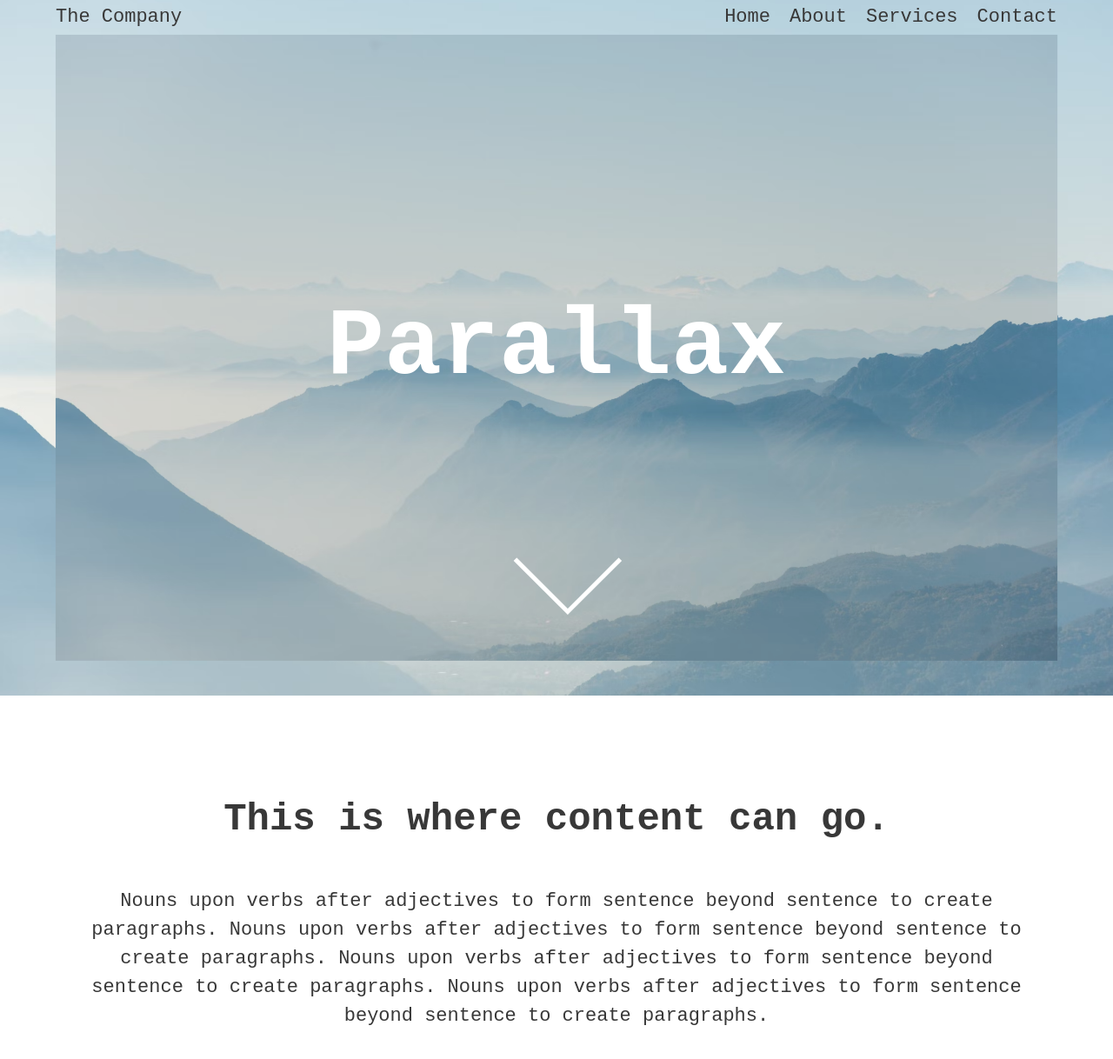
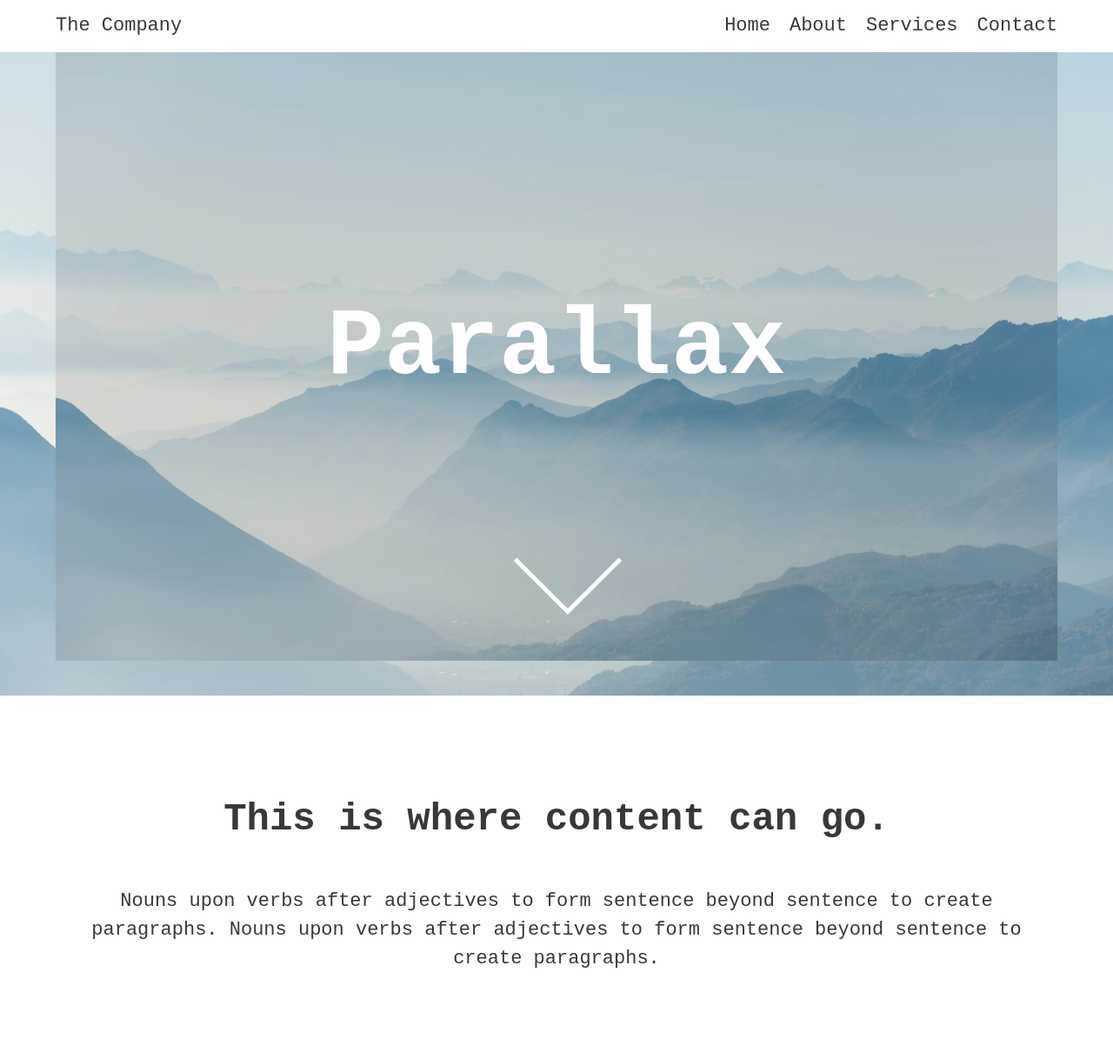
Before and after one commit to dnlaxe/scroll, a plain HTML site: page 03/index.html in a window 1280 px wide. Shown: the whole page at 87% size. Drawn offline with nearby package versions, Linux system fonts and the light colour scheme.

Commit message:
Fixed vh issues

```diff
--- a/03/index.html
+++ b/03/index.html
@@ -21,15 +21,9 @@
       box-sizing: border-box;
     }
 
-    body, html {
-      margin: 0;
-      padding: 0;
-    }
-
+    /* 💡 CHANGED: use min-height instead of height */
     html, body {
-      margin: 0;
-      padding: 0;
-      height: 200vh;
+      min-height: 100%;
       overflow-x: hidden;
     }
 
@@ -37,16 +31,17 @@
       scroll-behavior: smooth;
     }
 
+    /* 💡 CHANGED: dynamic height using --vh */
     .parallax-container {
       position: relative;
-      height: calc(var(--vh) * 100);
+      height: calc(var(--vh, 1vh) * 100);
       overflow: hidden;
     }
 
     .layer {
       position: absolute;
       width: 100%;
-      height: calc(var(--vh) * 100);
+      height: calc(var(--vh, 1vh) * 100); /* 💡 same here */
       top: 0;
       left: 0;
       will-change: transform;
@@ -74,7 +69,6 @@
     .foreground h1 {
       font-size: 5rem;
       color: var(--bg);
-      font-family: monospace;
       text-align: center;
     }
 
@@ -84,20 +78,22 @@
       display: flex;
       align-items: center;
       flex-direction: column;
-      height: calc(var(--vh) * 100);
+      height: calc(var(--vh, 1vh) * 100); /* 💡 changed from 100vh */
       text-align: center;
     }
 
+    /* 💡 CHANGED: fixed nav height instead of percentage */
     nav {
       display: flex;
       justify-content: space-between;
       position: fixed;
       z-index: 4;
       width: 100%;
-      height: 5%;
+      height: 60px;
       padding: 0 5%;
       align-items: center;
       transition: box-shadow 0.3s ease;
+      background-color: var(--bg);
     }
 
     nav.scrolled {
@@ -162,7 +158,6 @@
       bottom: 10%;
     }
 
-
     @media (max-width: 768px) {
       .hamburger {
         display: flex;
@@ -211,15 +206,17 @@
     </div>
     <span class="arrow"></span>
   </div>
+
   <div class="content">
     <h1>This is where content can go.</h1>
-      <p>Nouns upon verbs after adjectives to form sentence beyond sentence to create paragraphs. Nouns upon verbs after adjectives to form sentence beyond sentence to create paragraphs.
-        Nouns upon verbs after adjectives to form sentence beyond sentence to create paragraphs. Nouns upon verbs after adjectives to form sentence beyond sentence to create paragraphs.
+    <p>
+      Nouns upon verbs after adjectives to form sentence beyond sentence to create paragraphs.
+      Nouns upon verbs after adjectives to form sentence beyond sentence to create paragraphs.
     </p>
   </div>
-  </body>
 
   <script>
+    // 💡 Smooth parallax effect
     window.addEventListener('scroll', () => {
       const layers = document.querySelectorAll('.layer');
       const scrollY = window.scrollY;
@@ -231,8 +228,8 @@
       });
     });
 
+    // 💡 Sticky nav
     const nav = document.querySelector("nav");
-
     const triggerHeight = window.innerHeight * 0.8;
 
     window.addEventListener("scroll", () => {
@@ -243,30 +240,28 @@ window.addEventListener("scroll", () => {
       }
     });
 
+    // 💡 Scroll reveal
     const content = document.querySelector('.content');
-
     const observer = new IntersectionObserver((entries) => {
       entries.forEach(entry => {
         if (entry.isIntersecting) {
           entry.target.classList.add('visible');
         }
       });
-}, {
-  threshold: 0.1
-});
+    }, { threshold: 0.1 });
 
     observer.observe(content);
 
+    // 💡 Arrow scroll
     const arrow = document.querySelector('.arrow');
-const contentSection = document.querySelector('.content');
-
     arrow.addEventListener('click', () => {
-  contentSection.scrollIntoView({ behavior: 'smooth' });
+      content.scrollIntoView({ behavior: 'smooth' });
     });
 
+    // 💡 FINAL FIX: dynamic --vh variable using visualViewport
     function setVH() {
-  const height = window.visualViewport ? window.visualViewport.height : window.innerHeight;
-  document.documentElement.style.setProperty('--vh', `${height * 0.01}px`);
+      const vh = (window.visualViewport?.height || window.innerHeight) * 0.01;
+      document.documentElement.style.setProperty('--vh', `${vh}px`);
     }
 
     document.addEventListener('DOMContentLoaded', () => {
@@ -274,8 +269,6 @@ document.addEventListener('DOMContentLoaded', () => {
       window.addEventListener('resize', setVH);
       window.addEventListener('orientationchange', setVH);
     });
-
-
   </script>
 
 </body>
```
Lines whose indentation alone changed are shown as unchanged.
